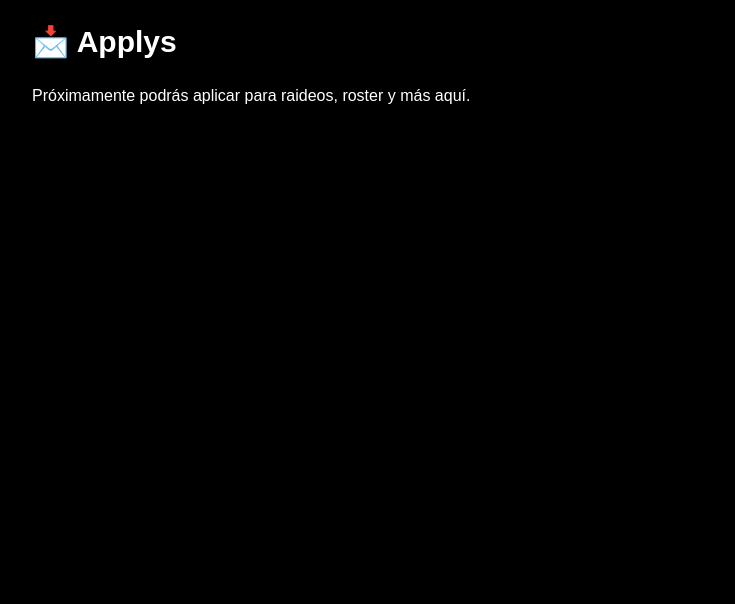
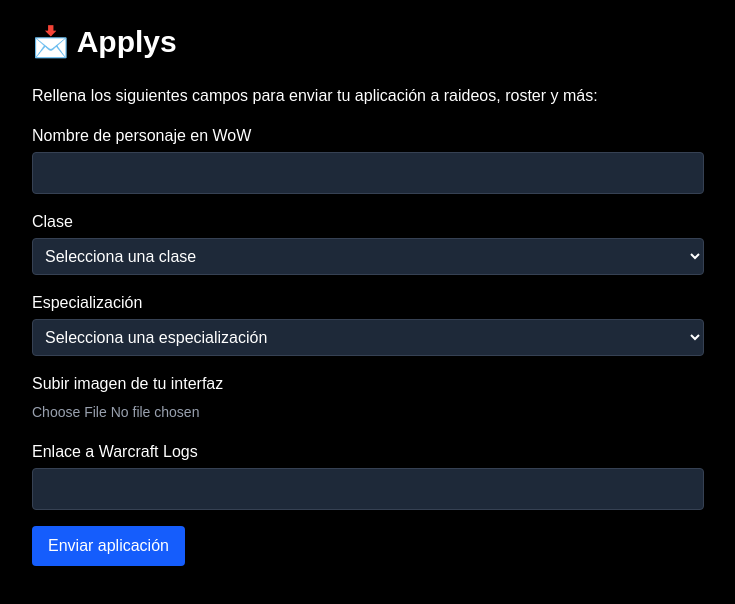
Before and after one commit to Erboth/lowocraft-web, a Next.js app: page /applys in a window 1280 px wide. Shown: the top 604 px of the page, without its empty margins (272-1007 px from the left). Built offline with nearby package versions, Linux system fonts and the light colour scheme.

Commit message:
Añadido formulario de applys con clases y specs de Pandaria

```diff
--- a/src/app/applys/page.tsx
+++ b/src/app/applys/page.tsx
@@ -1,9 +1,199 @@
+import { useState, ChangeEvent, FormEvent } from 'react';
+import { useRouter } from 'next/router';
+
+// Definición de clases y especializaciones de WoW (Pandaria) en castellano
+const CLASES = [
+  'Caballero de la muerte',
+  'Druida',
+  'Cazador',
+  'Mago',
+  'Monje',
+  'Paladín',
+  'Sacerdote',
+  'Pícaro',
+  'Chamán',
+  'Brujo',
+  'Guerrero',
+];
+
+const ESPECIALIZACIONES: Record<string, string[]> = {
+  'Caballero de la muerte': ['Sangre', 'Escarcha', 'Profano'],
+  Druida: ['Equilibrio', 'Combate feral', 'Guardián', 'Restauración'],
+  Cazador: ['Dominio de bestias', 'Puntería', 'Supervivencia'],
+  Mago: ['Arcano', 'Fuego', 'Escarcha'],
+  Monje: ['Maestro cervecero', 'Tejedor de niebla', 'Caminante del viento'],
+  Paladín: ['Sagrado', 'Protección', 'Retribución'],
+  Sacerdote: ['Disciplina', 'Sagrado', 'Sombra'],
+  Pícaro: ['Asesinato', 'Combate', 'Sutileza'],
+  Chamán: ['Elemental', 'Mejora', 'Restauración'],
+  Brujo: ['Aflicción', 'Demonología', 'Destrucción'],
+  Guerrero: ['Armas', 'Furia', 'Protección'],
+};
+
 export default function ApplysPage() {
+  const router = useRouter();
+  const [characterName, setCharacterName] = useState('');
+  const [characterClass, setCharacterClass] = useState('');
+  const [spec, setSpec] = useState('');
+  const [uiImage, setUiImage] = useState<File | null>(null);
+  const [logsLink, setLogsLink] = useState('');
+  const [submitting, setSubmitting] = useState(false);
+  const [error, setError] = useState('');
+
+  const handleImageChange = (e: ChangeEvent<HTMLInputElement>) => {
+    if (e.target.files && e.target.files[0]) {
+      setUiImage(e.target.files[0]);
+    }
+  };
+
+  const handleSubmit = async (e: FormEvent) => {
+    e.preventDefault();
+    if (!characterName || !characterClass || !spec || !uiImage || !logsLink) {
+      setError('Todos los campos son obligatorios.');
+      return;
+    }
+
+    setSubmitting(true);
+    setError('');
+
+    try {
+      const formData = new FormData();
+      formData.append('characterName', characterName);
+      formData.append('characterClass', characterClass);
+      formData.append('spec', spec);
+      formData.append('uiImage', uiImage);
+      formData.append('logsLink', logsLink);
+
+      const res = await fetch('/api/applications', {
+        method: 'POST',
+        body: formData,
+      });
+
+      if (!res.ok) {
+        throw new Error('Error al enviar la solicitud.');
+      }
+
+      router.push('/applys/thank-you');
+    } catch (err) {
+      console.error(err);
+      setError('Ha ocurrido un error. Intenta de nuevo más tarde.');
+    } finally {
+      setSubmitting(false);
+    }
+  };
+
   return (
     <main className="min-h-screen bg-black text-white p-6">
       <div className="max-w-2xl mx-auto">
         <h1 className="text-3xl font-bold mb-6">📩 Applys</h1>
-        <p>Próximamente podrás aplicar para raideos, roster y más aquí.</p>
+        <p className="mb-4">
+          Rellena los siguientes campos para enviar tu aplicación a raideos, roster y más:
+        </p>
+        <form onSubmit={handleSubmit} className="space-y-4">
+          {/* Nombre de personaje */}
+          <div>
+            <label className="block mb-1" htmlFor="characterName">
+              Nombre de personaje en WoW
+            </label>
+            <input
+              type="text"
+              id="characterName"
+              value={characterName}
+              onChange={e => setCharacterName(e.target.value)}
+              className="w-full p-2 bg-gray-800 border border-gray-700 rounded"
+              required
+            />
+          </div>
+
+          {/* Selector de clase */}
+          <div>
+            <label className="block mb-1" htmlFor="characterClass">
+              Clase
+            </label>
+            <select
+              id="characterClass"
+              value={characterClass}
+              onChange={e => {
+                setCharacterClass(e.target.value);
+                setSpec('');
+              }}
+              className="w-full p-2 bg-gray-800 border border-gray-700 rounded"
+              required
+            >
+              <option value="">Selecciona una clase</option>
+              {CLASES.map(c => (
+                <option key={c} value={c}>
+                  {c}
+                </option>
+              ))}
+            </select>
+          </div>
+
+          {/* Selector de especialización */}
+          <div>
+            <label className="block mb-1" htmlFor="spec">
+              Especialización
+            </label>
+            <select
+              id="spec"
+              value={spec}
+              onChange={e => setSpec(e.target.value)}
+              className="w-full p-2 bg-gray-800 border border-gray-700 rounded"
+              required
+              disabled={!characterClass}
+            >
+              <option value="">Selecciona una especialización</option>
+              {characterClass &&
+                ESPECIALIZACIONES[characterClass].map(s => (
+                  <option key={s} value={s}>
+                    {s}
+                  </option>
+                ))}
+            </select>
+          </div>
+
+          {/* Subir interfaz */}
+          <div>
+            <label className="block mb-1" htmlFor="uiImage">
+              Subir imagen de tu interfaz
+            </label>
+            <input
+              type="file"
+              id="uiImage"
+              accept="image/*"
+              onChange={handleImageChange}
+              className="w-full text-sm text-gray-400"
+              required
+            />
+          </div>
+
+          {/* Enlace a Warcraft Logs */}
+          <div>
+            <label className="block mb-1" htmlFor="logsLink">
+              Enlace a Warcraft Logs
+            </label>
+            <input
+              type="url"
+              id="logsLink"
+              value={logsLink}
+              onChange={e => setLogsLink(e.target.value)}
+              className="w-full p-2 bg-gray-800 border border-gray-700 rounded"
+              required
+            />
+          </div>
+
+          {/* Error */}
+          {error && <p className="text-red-500">{error}</p>}
+
+          {/* Botón de envío */}
+          <button
+            type="submit"
+            disabled={submitting}
+            className="px-4 py-2 bg-blue-600 rounded hover:bg-blue-700 disabled:opacity-50"
+          >
+            {submitting ? 'Enviando...' : 'Enviar aplicación'}
+          </button>
+        </form>
       </div>
     </main>
   );
```
